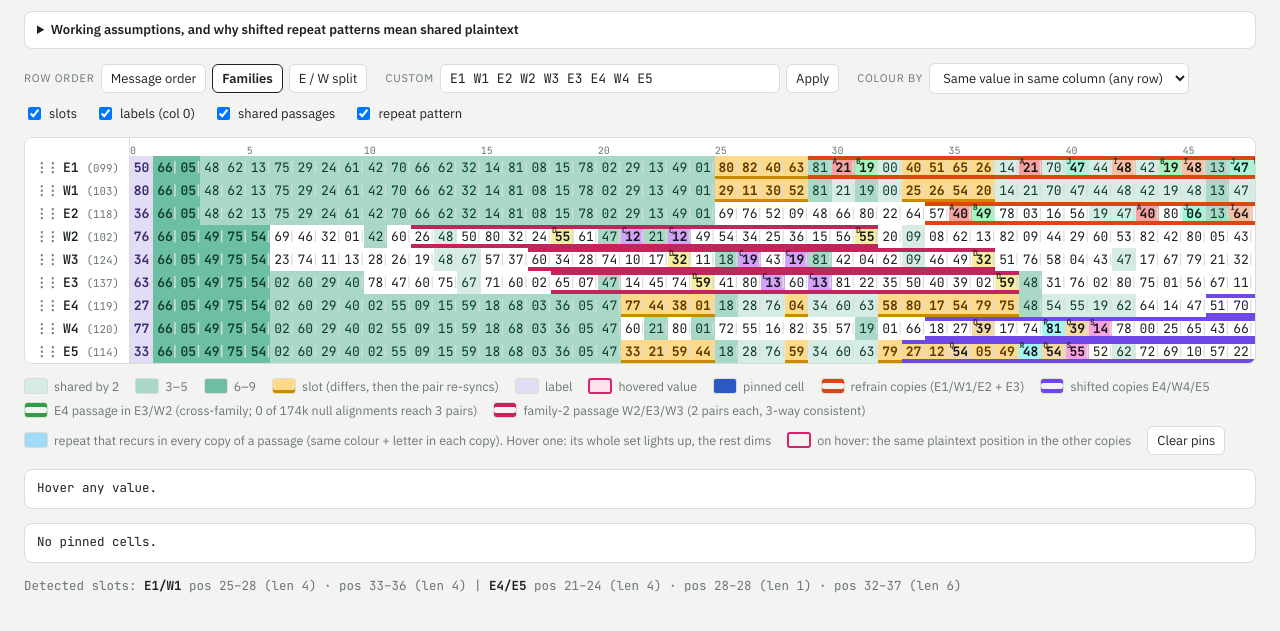
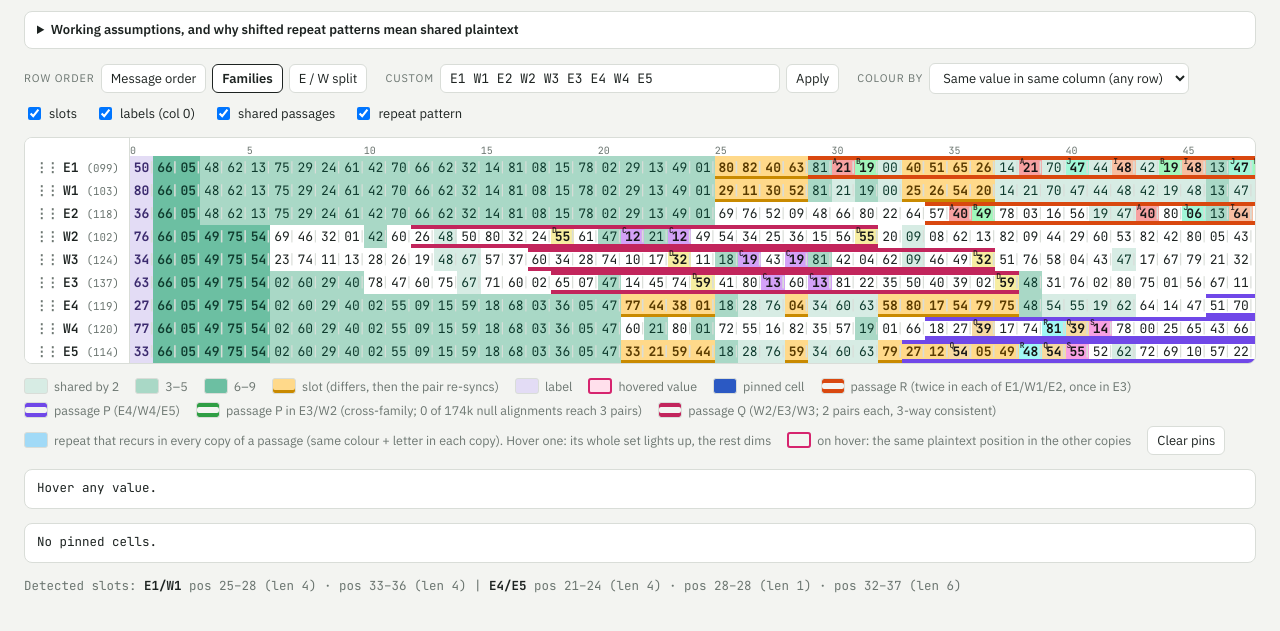
Before and after one commit to binaryalgorithm/binaryalgorithm.github.io, a plain HTML site: page noita-eye-grid/index.html in a window 1280 px wide. Shown: the part 71-702 px from the top of the page. Drawn offline with Linux system fonts and the light colour scheme.

Commit message:
Eye grid: neutral passage names (R/P/Q)
Co-Authored-By: Claude Opus 5.5 <noreply@anthropic.com>

```diff
--- a/noita-eye-grid/index.html
+++ b/noita-eye-grid/index.html
@@ -153,10 +153,10 @@ td.colhot{box-shadow:inset 0 0 0 9999px rgba(127,127,127,.12)}
     <span class="chip"><i class="sw" style="background:var(--label)"></i>label</span>
     <span class="chip"><i class="sw" style="background:var(--hot-bg);outline:2px solid var(--hot);outline-offset:-2px"></i>hovered value</span>
     <span class="chip"><i class="sw" style="background:var(--pin-bg)"></i>pinned cell</span>
-    <span class="chip"><i class="sw" style="box-shadow:inset 0 -4px 0 var(--pR1),inset 0 4px 0 var(--pR1)"></i>refrain copies (E1/W1/E2 + E3)</span>
-    <span class="chip"><i class="sw" style="box-shadow:inset 0 -4px 0 var(--pP1),inset 0 4px 0 var(--pP1)"></i>shifted copies E4/W4/E5</span>
-    <span class="chip"><i class="sw" style="box-shadow:inset 0 -4px 0 var(--pP2),inset 0 4px 0 var(--pP2)"></i>E4 passage in E3/W2 (cross-family; 0 of 174k null alignments reach 3 pairs)</span>
-    <span class="chip"><i class="sw" style="box-shadow:inset 0 -4px 0 var(--pQ),inset 0 4px 0 var(--pQ)"></i>family-2 passage W2/E3/W3 (2 pairs each, 3-way consistent)</span>
+    <span class="chip"><i class="sw" style="box-shadow:inset 0 -4px 0 var(--pR1),inset 0 4px 0 var(--pR1)"></i>passage R (twice in each of E1/W1/E2, once in E3)</span>
+    <span class="chip"><i class="sw" style="box-shadow:inset 0 -4px 0 var(--pP1),inset 0 4px 0 var(--pP1)"></i>passage P (E4/W4/E5)</span>
+    <span class="chip"><i class="sw" style="box-shadow:inset 0 -4px 0 var(--pP2),inset 0 4px 0 var(--pP2)"></i>passage P in E3/W2 (cross-family; 0 of 174k null alignments reach 3 pairs)</span>
+    <span class="chip"><i class="sw" style="box-shadow:inset 0 -4px 0 var(--pQ),inset 0 4px 0 var(--pQ)"></i>passage Q (W2/E3/W3; 2 pairs each, 3-way consistent)</span>
     <span class="chip"><i class="sw" style="background:hsl(200 85% 80%)"></i>repeat that recurs in every copy of a passage (same colour + letter in each copy). Hover one: its whole set lights up, the rest dims</span>
     <span class="chip"><i class="sw" style="outline:2px solid var(--hot);outline-offset:-2px"></i>on hover: the same plaintext position in the other copies</span>
     <button id="clearPins">Clear pins</button>
```
